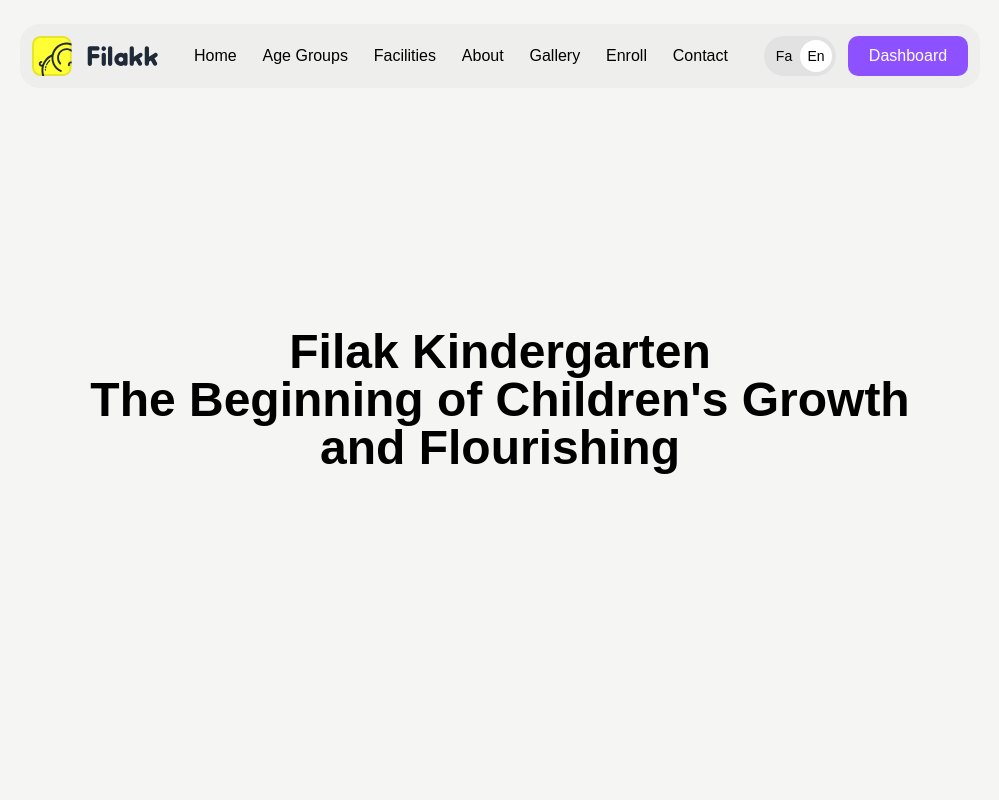
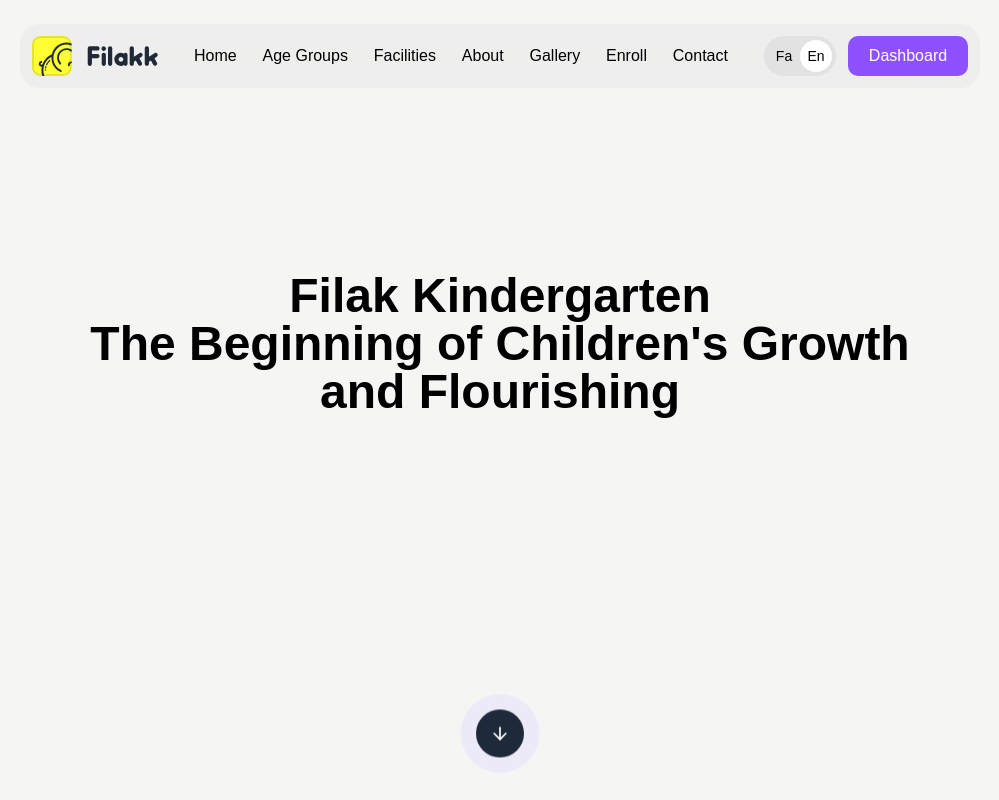
Before and after one commit to alireza-hooshangi/filak, a Next.js app: page /en in a window 1280 px wide. Shown: the top 800 px of the page, without its empty margins (140-1139 px from the left). Built offline with nearby package versions, Linux system fonts and the light colour scheme; a web font is replaced by a local one.

Commit message:
added bouncy scroll button

```diff
--- a/components/layout/Hero.tsx
+++ b/components/layout/Hero.tsx
@@ -1,5 +1,7 @@
 import Link from "next/link";
 import { getDictionary, type Locale } from "@/lib/i18n";
+import Button from "../ui/Button";
+import { ArrowDown } from "lucide-react";
 
 type HeroProps = {
 	lang: Locale;
@@ -9,16 +11,37 @@
 	const dictionary = getDictionary(lang);
 
 	return (
-		<section
-			className={`w-full min-h-dvh flex items-center justify-center`}
-		>
+		<section className={`w-full min-h-dvh grid`}>
 			<div
-				className={`mx-auto grid max-w-208 gap-12 text-center ${lang === "fa" ? "font-bold text-6xl" : "font-semibold text-5xl"}`}
+				className={`mx-auto grid max-w-208 w-full grid-rows-[1fr_auto]`}
 			>
-				<h1 className={`text-center`}>
-					<div>{dictionary.hero.title}</div>
-					<div>{dictionary.hero.description}</div>
-				</h1>
+				<div className={`flex flex-col items-center justify-center`}>
+					<h1
+						className={`text-center ${lang === "fa" ? "font-bold text-6xl" : "font-semibold text-5xl"}`}
+					>
+						<div>{dictionary.hero.title}</div>
+						<div>{dictionary.hero.description}</div>
+					</h1>
+				</div>
+				<div
+					className={`relative flex items-center justify-center w-full h-28`}
+				>
+					<div className={`relative flex size-12 animate-bounce`}>
+						<Button
+							lang={lang}
+							iconOnly
+							size="lg"
+							color="secondary"
+							href="#"
+							className={`rounded-full! z-10`}
+						>
+							<ArrowDown className={`w-5 h-5`} />
+						</Button>
+						<span
+							className={`absolute -z-10 inset-0 bg-violet-200 rounded-full animate-ping`}
+						/>
+					</div>
+				</div>
 			</div>
 		</section>
 	);
--- a/dictionaries/fa.json
+++ b/dictionaries/fa.json
@@ -10,7 +10,7 @@
 		"dashboard": "حساب کاربری"
 	},
 	"hero": {
-		"title": "کودکستان فیلاک",
+		"title": "کودکستان فیلک",
 		"description": "آغاز مسیر رشد و شکوفایی کودکان"
 	},
 	"footer": {
```
